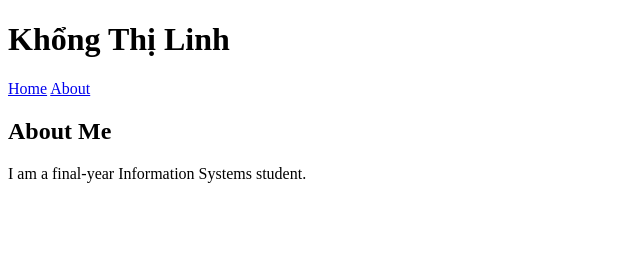
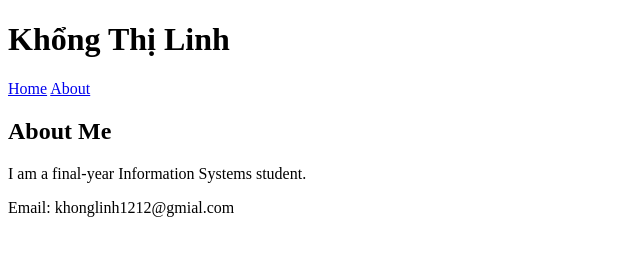
Before and after one commit to KongLyndia/my-portfolio, a plain HTML site: page index.html in a window 1280 px wide. Shown: the whole page, without its empty margins (0-640 px from the left). Drawn offline with Linux system fonts and the light colour scheme.

Commit message:
feat: add contact information

```diff
--- a/index.html
+++ b/index.html
@@ -16,6 +16,9 @@
         <h2>About Me</h2>
             <p>I am a final-year Information Systems student.</p>
     </section>
+    <section id="contact">
+        <p>Email: khonglinh1212@gmial.com</p>
+    </section>
 
 
 </body>
```
